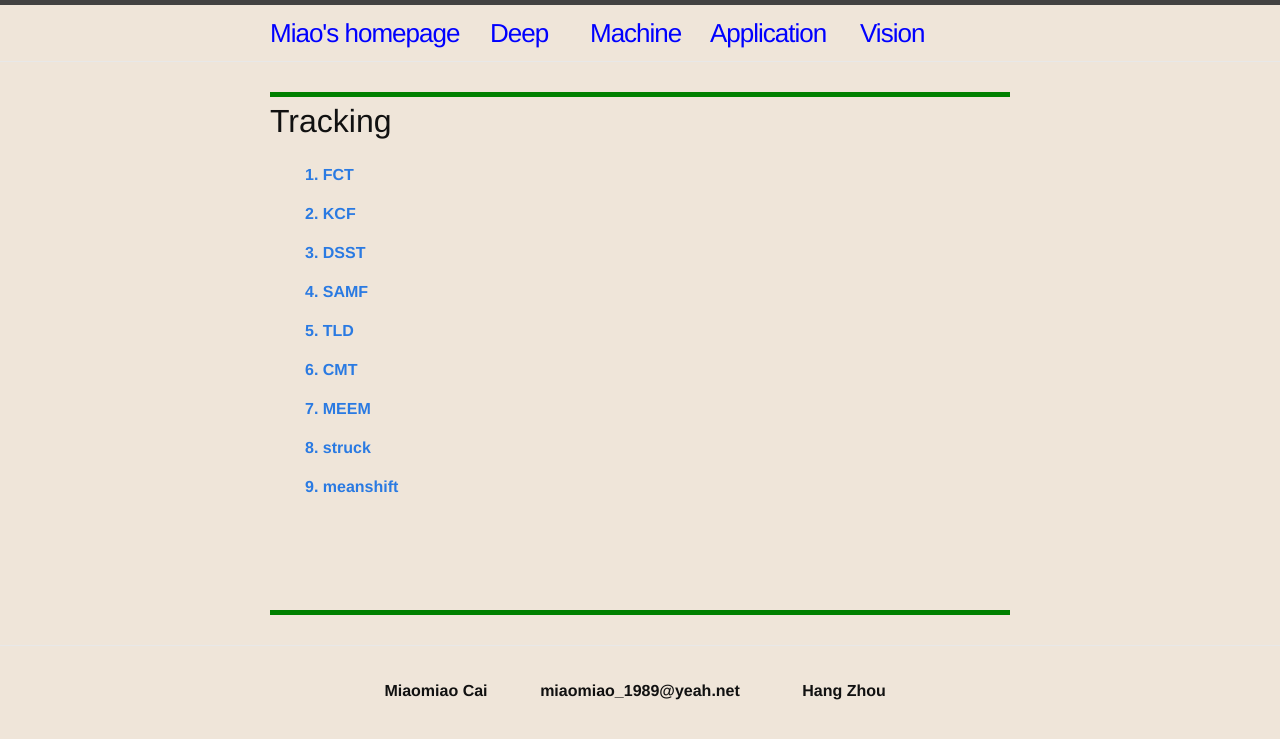
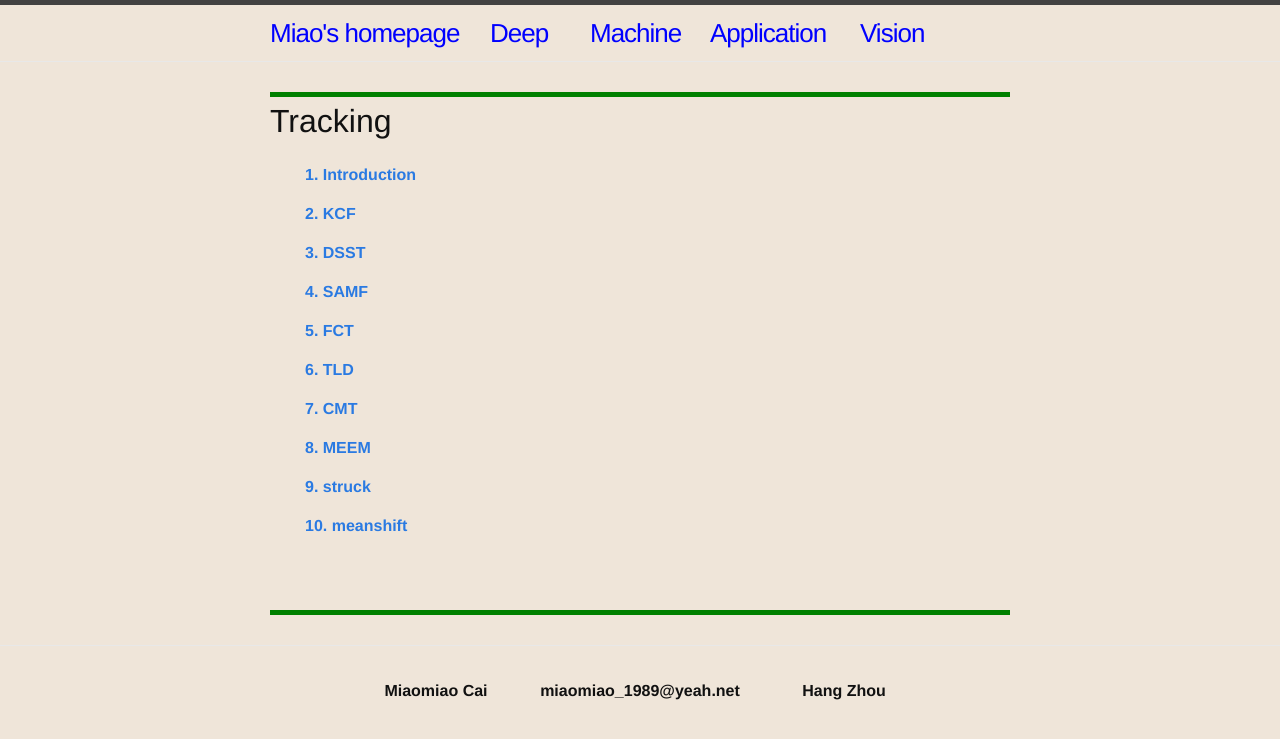
Before and after one commit to miaomiao1989/miaomiao1989.github.io, a Jekyll site: the page built from Application/Tracking/index.html, in a window 1280 px wide. Shown: the top 739 px of the page. Built offline with Jekyll 4.4.1, drawn with Linux system fonts in a browser that asks for light colours.

Commit message:
更新目标跟踪的简介，主要是相关滤波部分的简介，重点还是要了解相关滤波

```diff
--- a/Application/Tracking/index.html
+++ b/Application/Tracking/index.html
@@ -10,15 +10,16 @@ layout: default
 <tr>
 <td valign='top'>
   <ul class="post-list">
-    <h4 style="text-indent: 2em;"><a href= "FCT/index.html"><B>1. FCT</B></a></h4>
+    <h4 style="text-indent: 2em;"><a href= "start/index.html"><B>1. Introduction</B></a></h4>
 	<h4 style="text-indent: 2em;"><a href= "KCF/index.html"><B>2. KCF</B></a></h4>
 	<h4 style="text-indent: 2em;"><a href= "DSST/index.html"><B>3. DSST</B></a></h4>
 	<h4 style="text-indent: 2em;"><a href= "SAMF/index.html"><B>4. SAMF</B></a></h4>
-	<h4 style="text-indent: 2em;"><a href= "TLD/index.html"><B>5. TLD</B></a></h4>
-	<h4 style="text-indent: 2em;"><a href= "CMT/index.html"><B>6. CMT</B></a></h4>
-	<h4 style="text-indent: 2em;"><a href= "MEEM/index.html"><B>7. MEEM</B></a></h4>
-	<h4 style="text-indent: 2em;"><a href= "struck/index.html"><B>8. struck</B></a></h4>
-	<h4 style="text-indent: 2em;"><a href= "meanshift/index.html"><B>9. meanshift</B></a></h4>
+	<h4 style="text-indent: 2em;"><a href= "FCT/index.html"><B>5. FCT</B></a></h4>
+	<h4 style="text-indent: 2em;"><a href= "TLD/index.html"><B>6. TLD</B></a></h4>
+	<h4 style="text-indent: 2em;"><a href= "CMT/index.html"><B>7. CMT</B></a></h4>
+	<h4 style="text-indent: 2em;"><a href= "MEEM/index.html"><B>8. MEEM</B></a></h4>
+	<h4 style="text-indent: 2em;"><a href= "struck/index.html"><B>9. struck</B></a></h4>
+	<h4 style="text-indent: 2em;"><a href= "meanshift/index.html"><B>10. meanshift</B></a></h4>
 </td>
 </tr>
 </table>
```
Also changed, not shown: Application/Tracking/start.md (added, +30 -0 lines).
